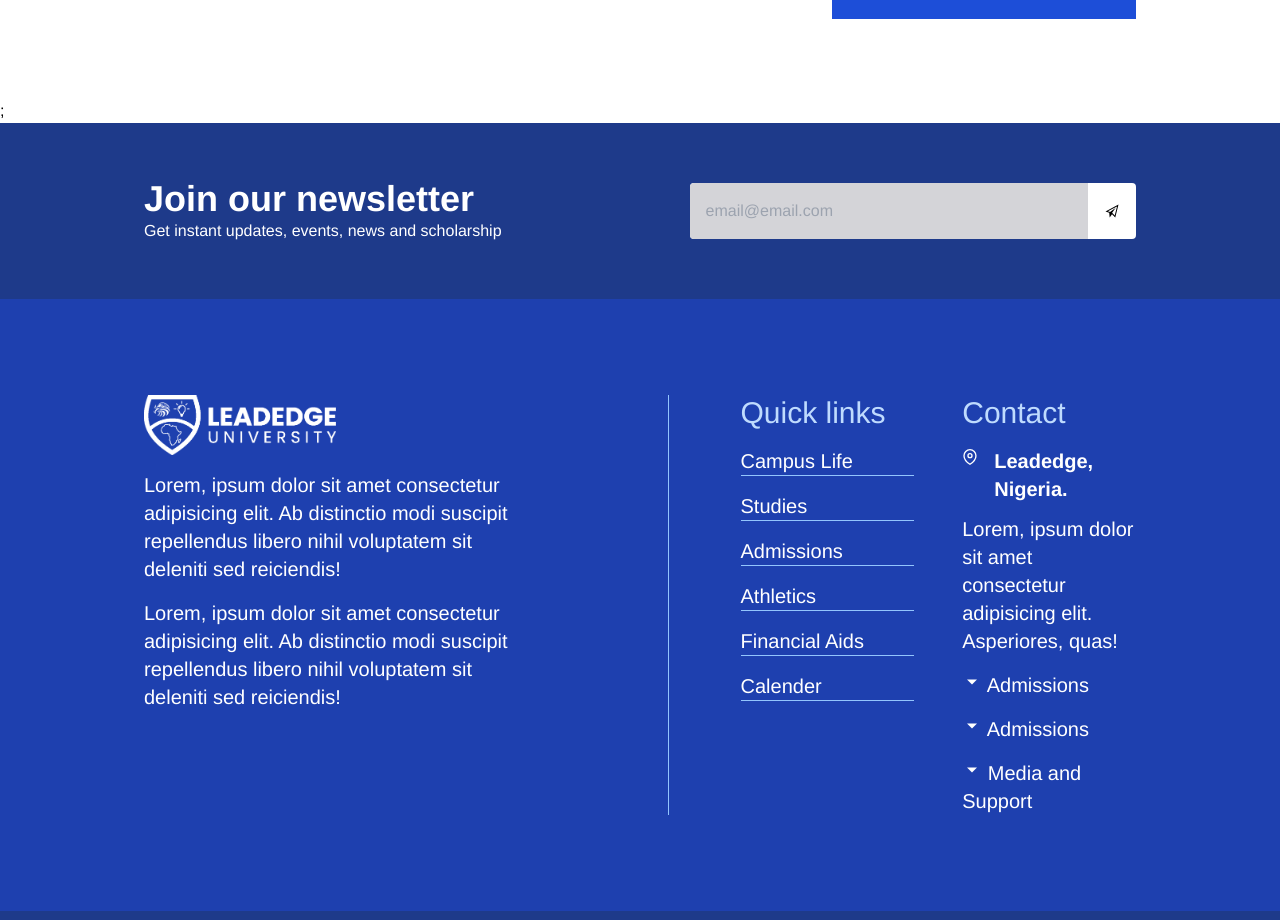
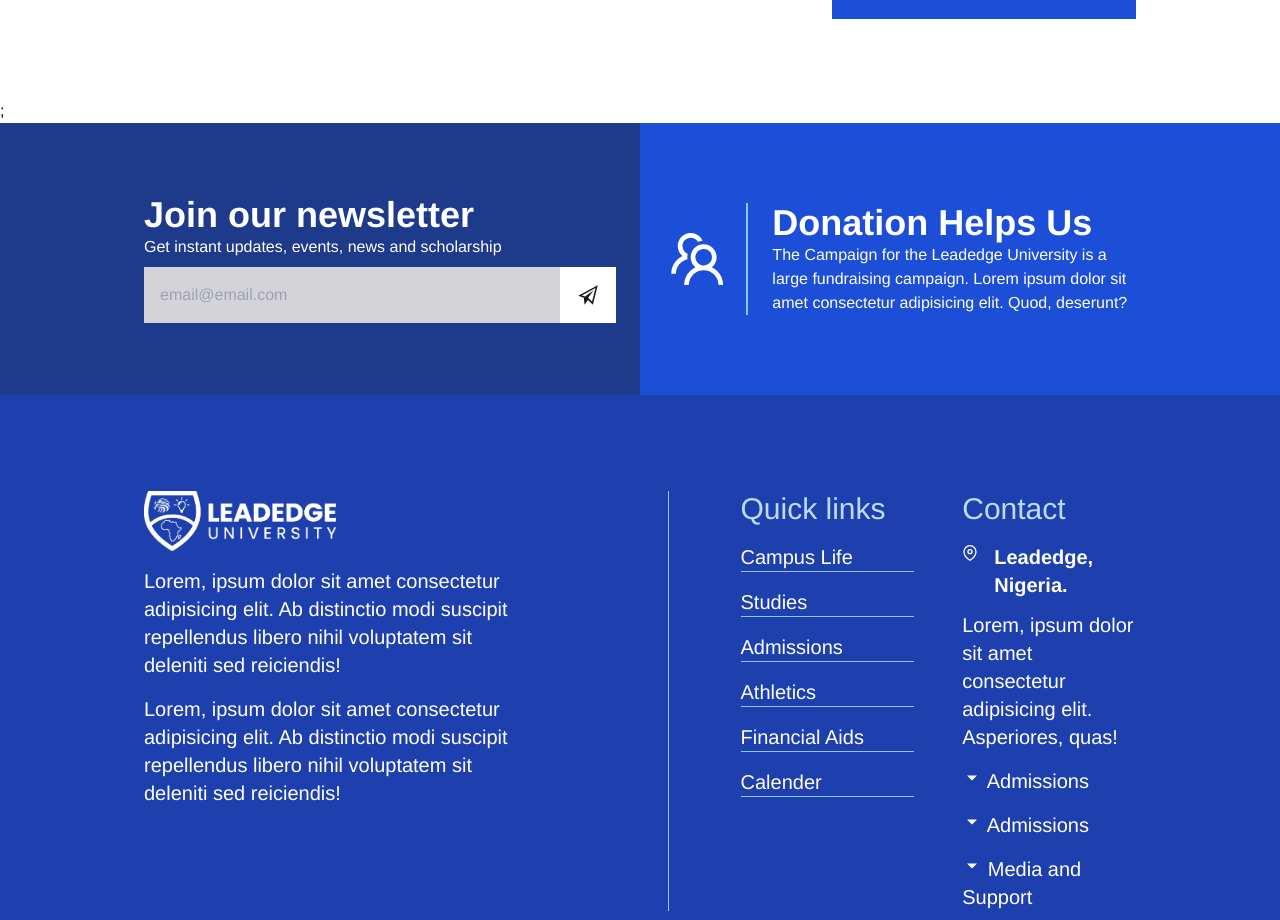
Before and after one commit to emmaudeji/Leadedge_university, a Next.js app: page / in a window 1280 px wide. Shown: the part 3800-4720 px from the top of the page. Built offline with nearby package versions, Linux system fonts and the light colour scheme.

Commit message:
updated donation

```diff
--- a/components/Newsletter.jsx
+++ b/components/Newsletter.jsx
@@ -1,5 +1,6 @@
 import React, {useState} from 'react'
 import { IoMdPaperPlane } from 'react-icons/io';
+import {AiOutlineTeam} from 'react-icons/ai'
 
 const Newsletter = () => {
   const [input, setInput] = useState('')
@@ -9,15 +10,17 @@ const Newsletter = () => {
   }
 
   return (
-     <div className='w-full sm:flex justify-between items-center px-6  sm:px-16  lg:px-36 xl:px-48  mx-auto py-14 bg-blue-900' >
+     <div className='w-full sm:flex justify-between items-center   bg-blue-900' >
 
-        <div className='text-white'>
-          <h1 className='text-4xl font-bold'>Join our newsletter</h1>
+      <div className='text-white flex-1 px-6  sm:pl-16  lg:pl-36 xl:pl-48 py-10'>
+
+          <div className='pb-2'>
+            <h1 className='text-4xl font-bold'>Join our newsletter</h1>
           <h3>Get instant updates, events, news and scholarship</h3>
-        </div>
+          </div>
 
-        <form
-        className='overflow-hidden bg-white flex justify-between rounded md:w-[45%] h-14 mt-4 sm:mt-0 mr-6 sm:mr-0'
+          <form
+        className='overflow-hidden bg-white flex justify-between text-zinc-900  h-14  sm:mt-0 mr-6 sm:mr-0'
         onSubmit={handleSubmit}
         >
           <input
@@ -29,9 +32,22 @@ const Newsletter = () => {
           placeholder='email@email.com'
           />
           <button type='submit'
-          className='py-2 px-4 hover:bg-blue-400 hover:text-white duration-500'
+          className='text-2xl py-2 px-4 hover:bg-blue-800 hover:text-white duration-500'
           ><IoMdPaperPlane/></button>
         </form>
+        </div>
+
+        <div
+        className='bg-blue-700 flex items-center gap-4 pr-6  sm:pr-16  lg:pr-36 xl:pr-48 pl-6 text-white py-10 flex-1'
+        >
+          <AiOutlineTeam
+          className='text-[12rem] font-bold'/>
+          <div className='border-l-2 pl-6  border-blue-300'>
+            <h1 className="heading2 ">Donation helps us</h1>
+          <p>The Campaign for the Leadedge  University is a large fundraising campaign. Lorem ipsum dolor sit amet consectetur adipisicing elit. Quod, deserunt?</p>
+          </div>
+
+        </div>
     </div>
   )
 }
```
